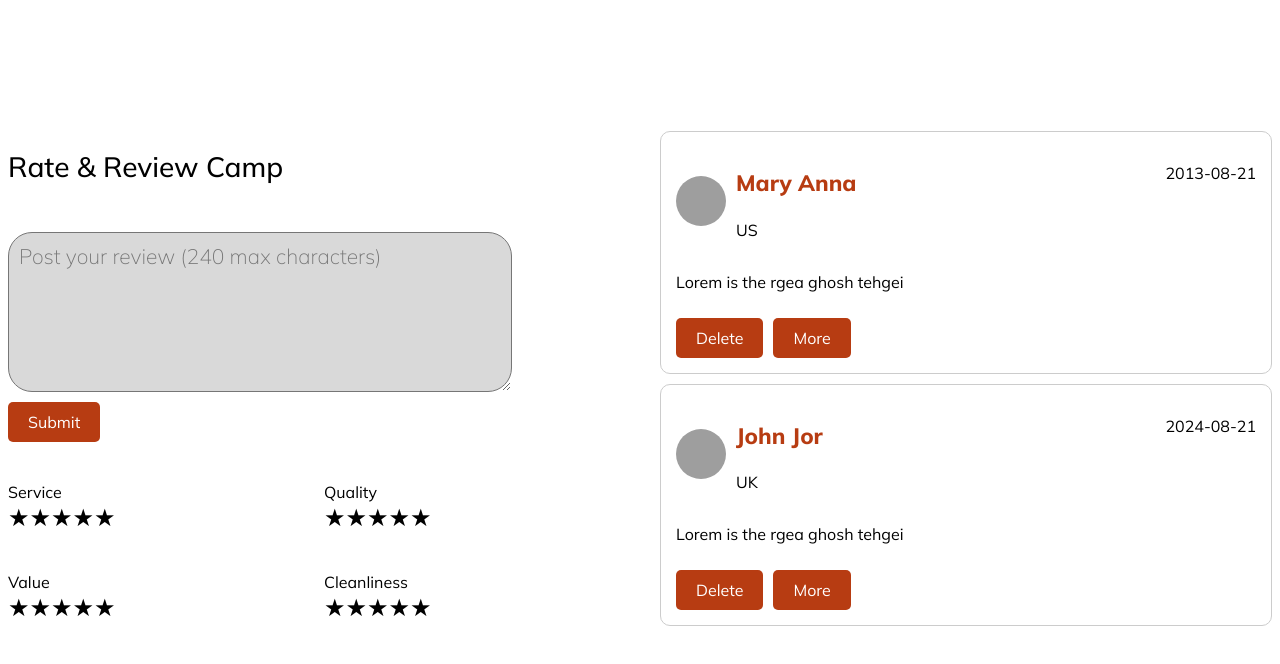
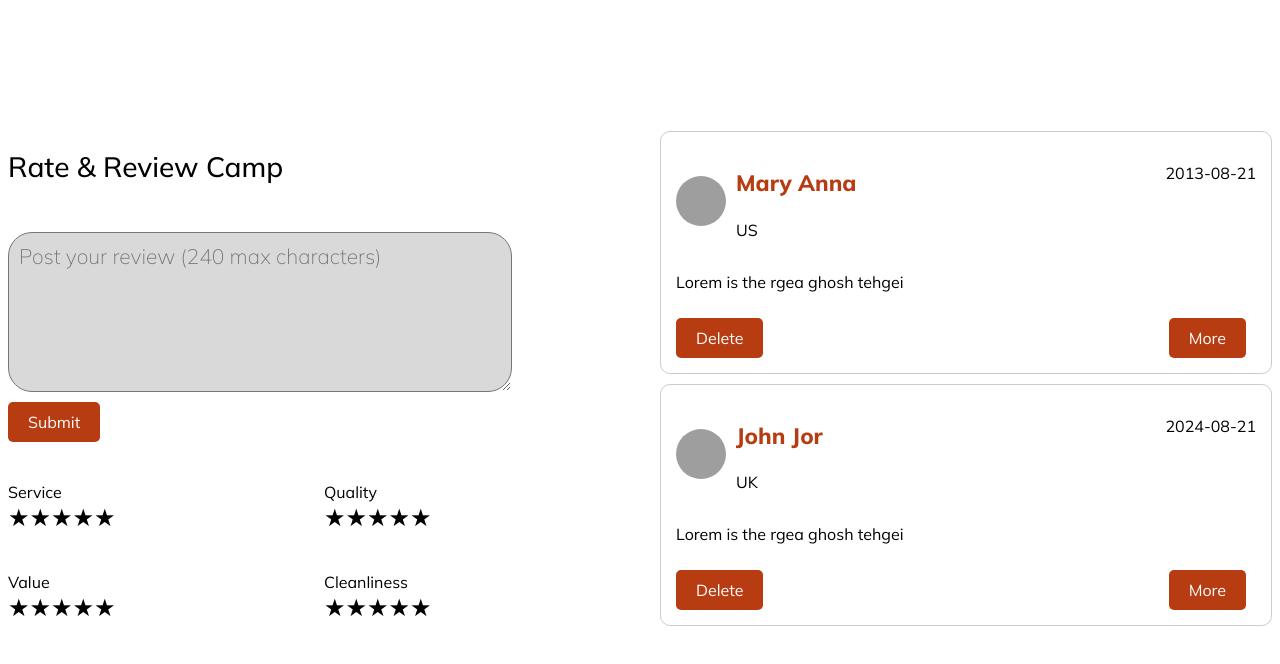
Before and after one commit to Raman-14/ReviewSystem, a Vue app: page / in a window 1280 px wide. Shown: the top 664 px of the page. Built offline with nearby package versions, Linux system fonts and the light colour scheme; grey boxes are pictures that could not be loaded.

Commit message:
add changes

```diff
--- a/src/components/ReviewComp.vue
+++ b/src/components/ReviewComp.vue
@@ -31,8 +31,12 @@
         <p>Cleanliness: {{ review.rating4 }}</p>
       </div>
       <div class="actions">
+      <div>
         <button @click="deleteReview(index)">Delete</button>
+      </div>
+      <div>
         <button @click="toggleView(index)">{{ review.showMore ? 'Less' : 'More' }}</button>
+      </div>
       </div>
     </div>
   </div>
@@ -59,6 +63,10 @@ export default {
 </script>
 
 <style scoped>
+.actions{
+  display: flex;
+  justify-content: space-between;
+}
 .review-header{
   display: flex;
   justify-content: space-between;
```
